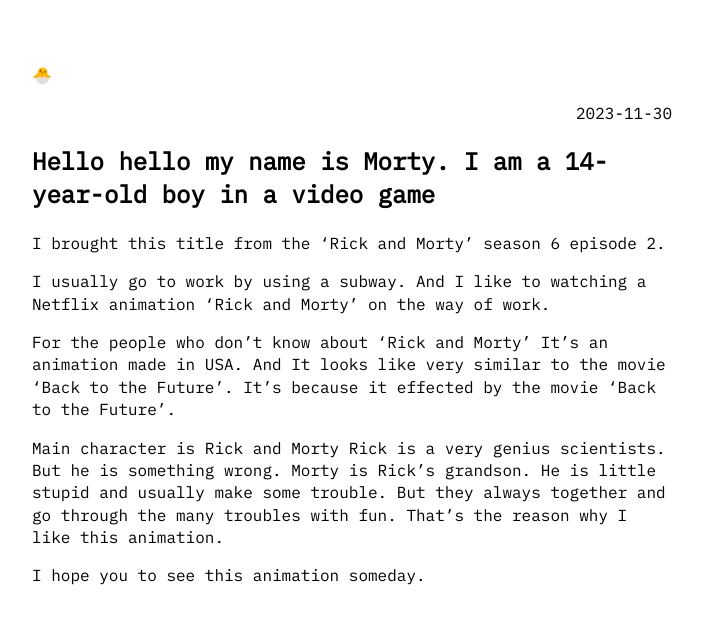
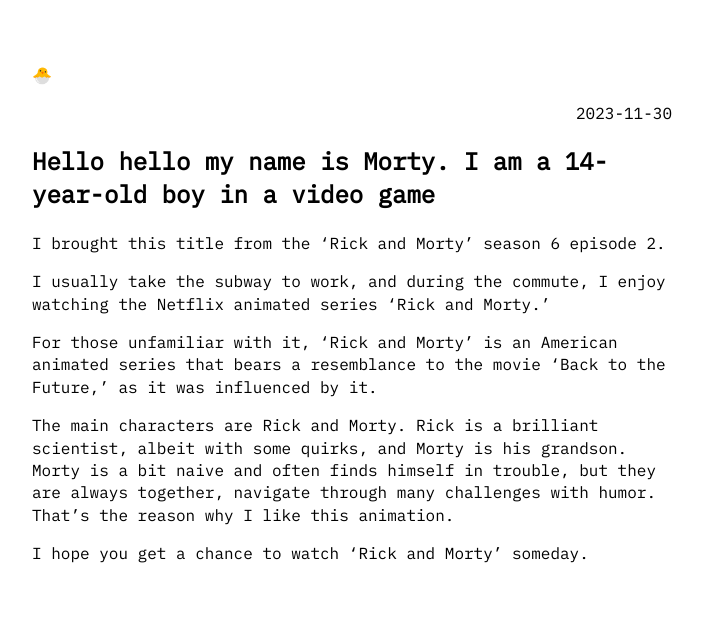
Before and after one commit to prolkh/prolkh.github.io, a Jekyll site: the page built from _posts/2023-11-30-hello-hello-my-name-is-morty-i-am-a-14-year-old-boy-in-a-video-game.md, in a window 1280 px wide. Shown: the top 624 px of the page, without its empty margins (288-991 px from the left). Built offline with Jekyll 4.4.1, drawn with Linux system fonts in a browser that asks for light colours; comment, search, counter and statistics services are not loaded.

Commit message:
doc: Correct a typo

```diff
--- a/_posts/2023-11-30-hello-hello-my-name-is-morty-i-am-a-14-year-old-boy-in-a-video-game.md
+++ b/_posts/2023-11-30-hello-hello-my-name-is-morty-i-am-a-14-year-old-boy-in-a-video-game.md
@@ -6,18 +6,11 @@
 ---
 I brought this title from the 'Rick and Morty' season 6 episode 2.
 
-I usually go to work by using a subway.
-And I like to watching a Netflix animation 'Rick and Morty' on the way of work.
+I usually take the subway to work, and during the commute, I enjoy watching the Netflix animated series 'Rick and Morty.'
 
-For the people who don't know about 'Rick and Morty'
-It's an animation made in USA.
-And It looks like very similar to the movie 'Back to the Future'.
-It's because it effected by the movie 'Back to the Future'.
+For those unfamiliar with it, 'Rick and Morty' is an American animated series that bears a resemblance to the movie 'Back to the Future,' as it was influenced by it.
 
-Main character is Rick and Morty
-Rick is a very genius scientists. But he is something wrong.
-Morty is Rick's grandson. He is little stupid and usually make some trouble.
-But they always together and go through the many troubles with fun.
+The main characters are Rick and Morty. Rick is a brilliant scientist, albeit with some quirks, and Morty is his grandson. Morty is a bit naive and often finds himself in trouble, but they are always together, navigate through many challenges with humor.
 That's the reason why I like this animation.
 
-I hope you to see this animation someday.
+I hope you get a chance to watch 'Rick and Morty' someday.
```
